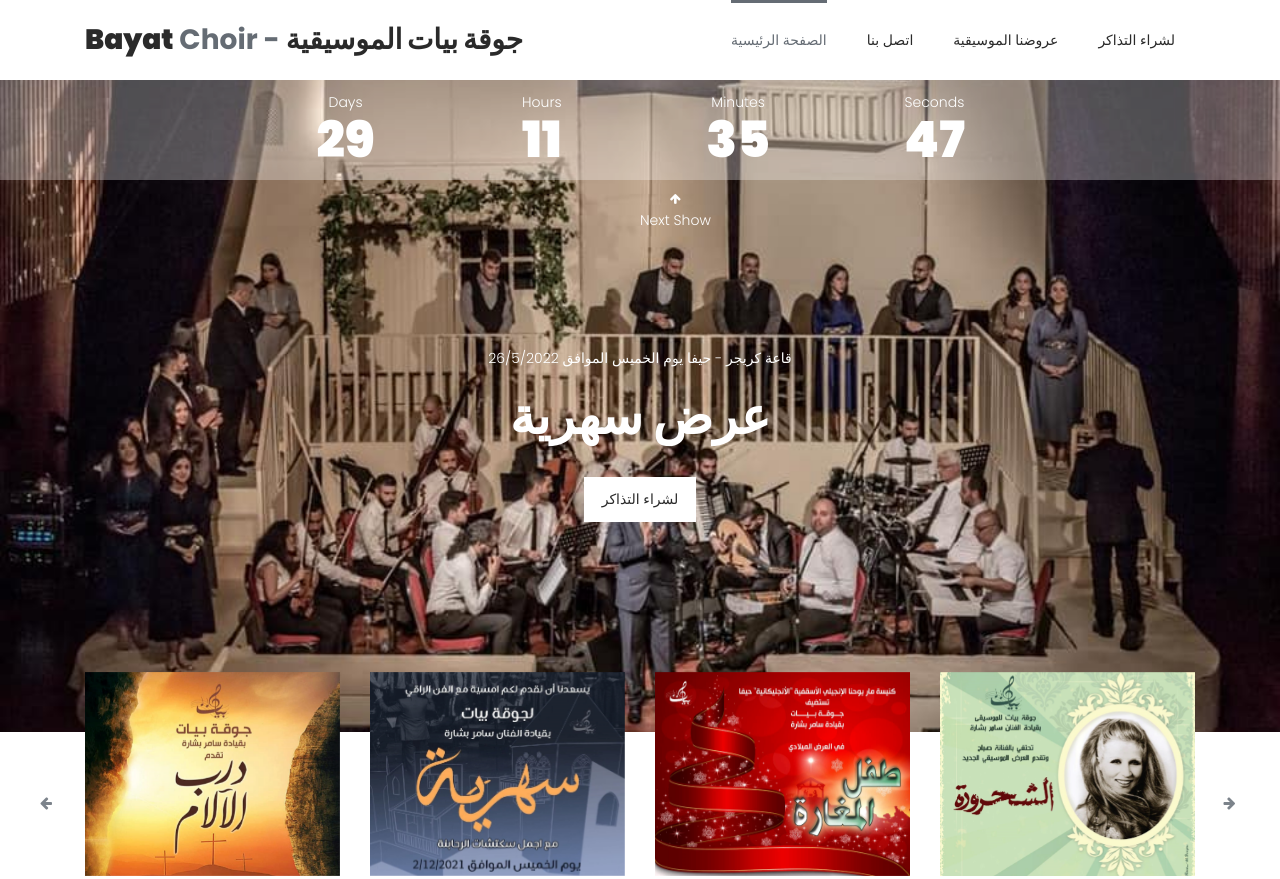
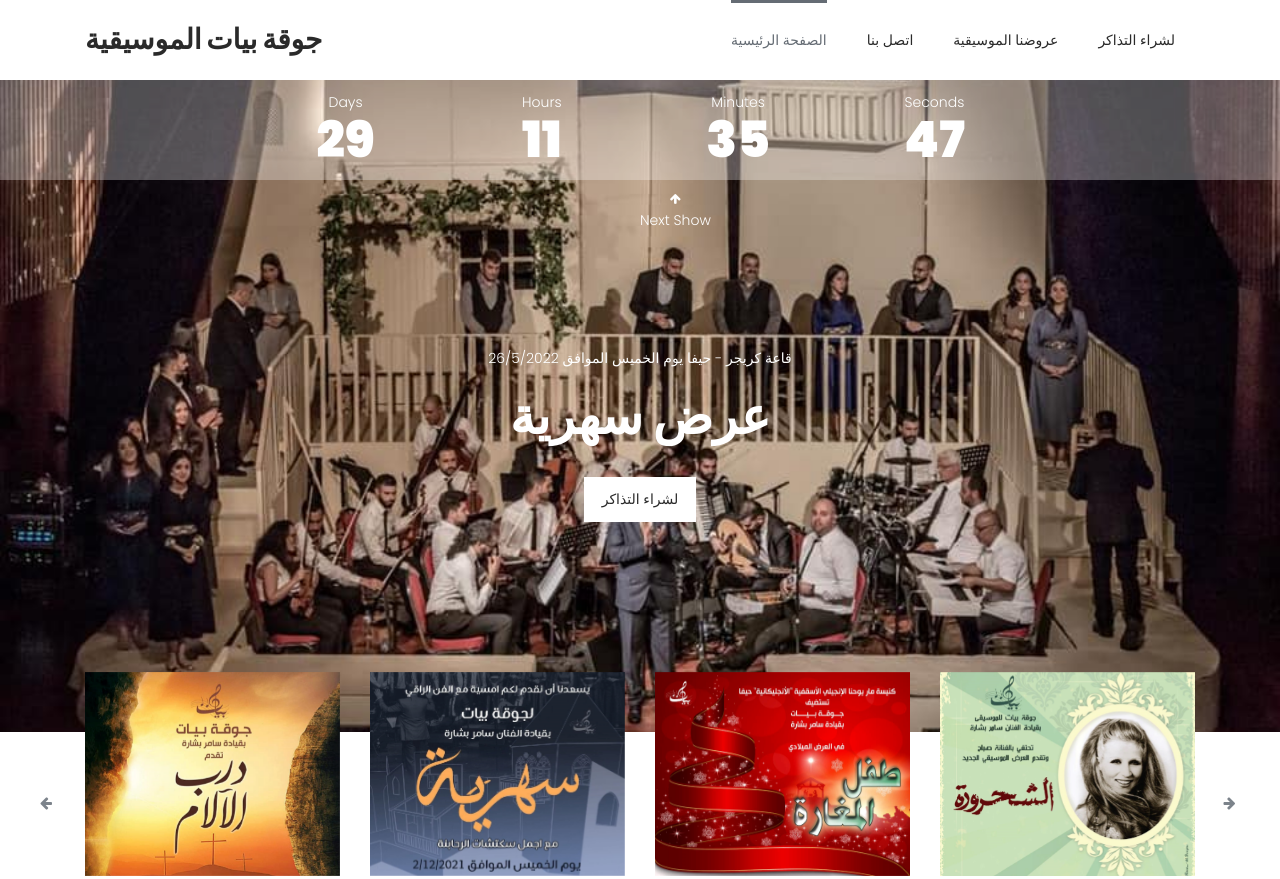
Before and after one commit to Fadii9/Bayat-choir, a plain HTML site: page index.html in a window 1280 px wide. Shown: the top 879 px of the page. Drawn offline with Linux system fonts and the light colour scheme.

Commit message:
Update index.html

```diff
--- a/index.html
+++ b/index.html
@@ -67,7 +67,7 @@ https://www.tooplate.com/view/2125-artxibition
                 <div class="col-12">
                     <nav class="main-nav">
                         <!-- ***** Logo Start ***** -->
-                        <a href="index.html" class="logo"><em>Bayat</em> Choir  - <em>جوقة بيات الموسيقية </em></a>
+                        <a href="index.html" class="logo"><em>جوقة بيات الموسيقية </em></a>
                         <!-- ***** Logo End ***** -->
                         <!-- ***** Menu Start ***** -->
                         <ul class="nav">
```
